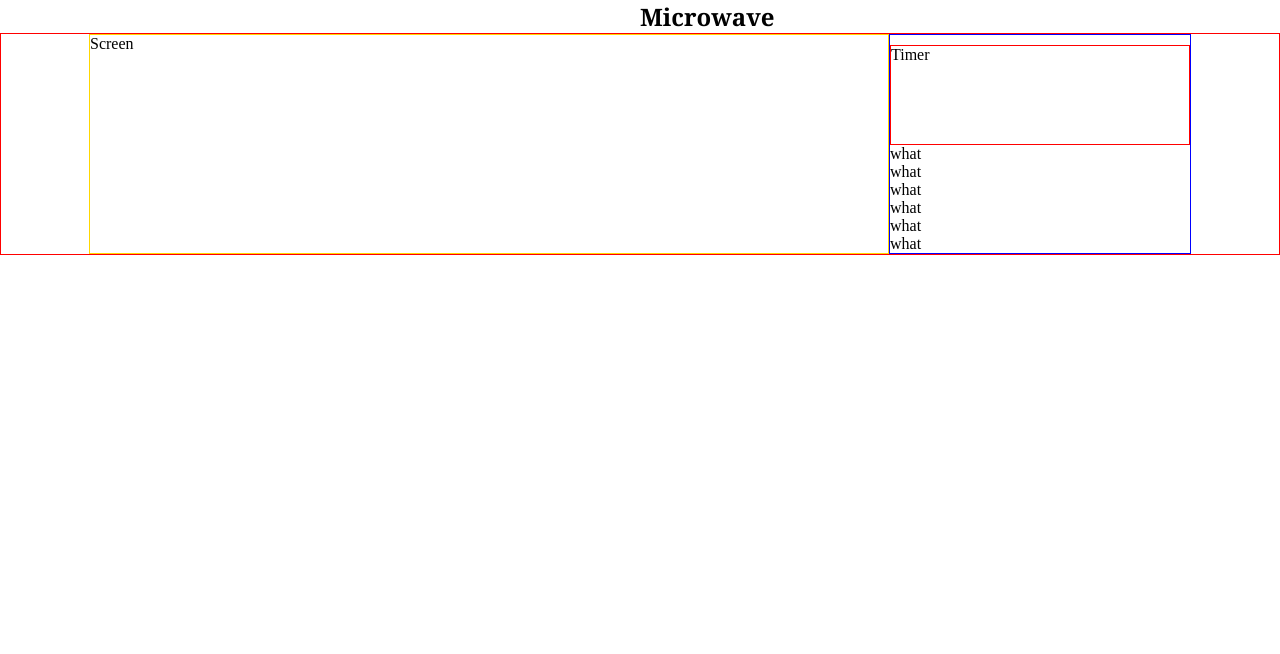
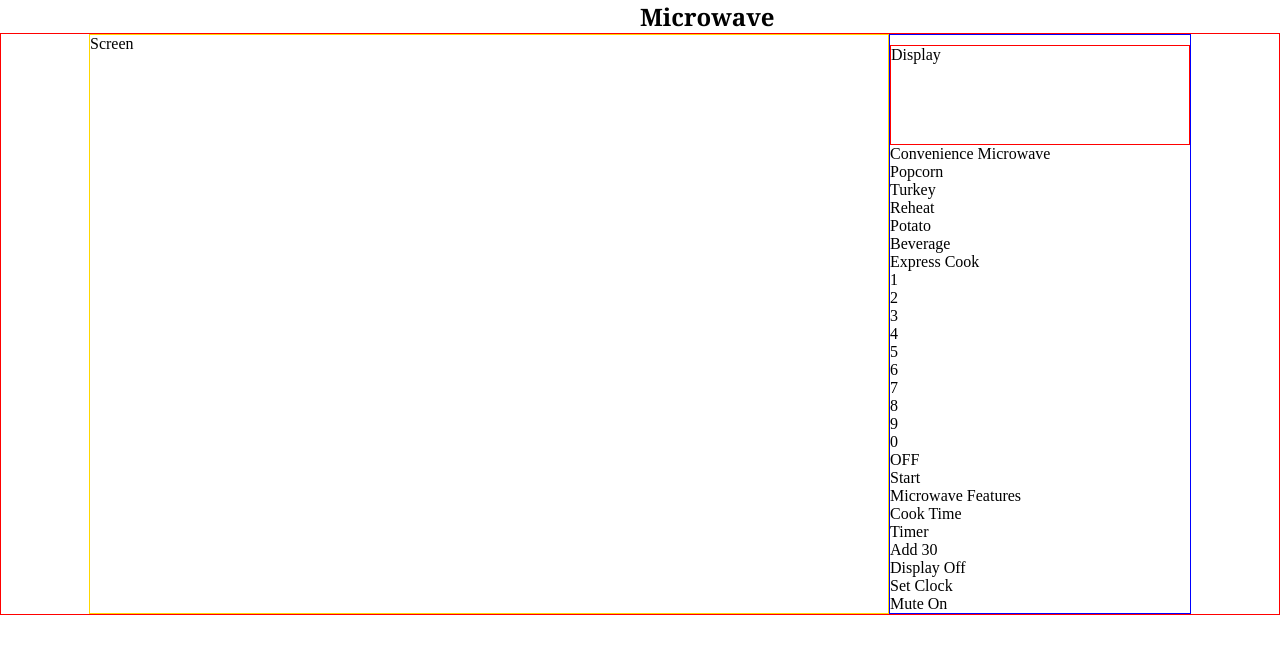
Before and after one commit to Sensationull/jsmess, a plain HTML site: page microwave/index.html in a window 1280 px wide. Drawn offline with Linux system fonts and the light colour scheme.

Commit message:
initial structure for microwave set

```diff
--- a/microwave/index.html
+++ b/microwave/index.html
@@ -11,13 +11,50 @@
   <div class="box-container">
     <div class="screen">Screen</div>
     <div class="timer-container">
-      <div class="display">Timer</div>
-      <div>what</div>
-      <div>what</div>
-      <div>what</div>
-      <div>what</div>
-      <div>what</div>
-      <div>what</div>
+      <div class="display">Display</div>
+      <div class="microwave-presets">Convenience Microwave
+        <div class="preset-container">
+          <div class="preset">Popcorn</div>
+          <div class="preset">Turkey</div>
+          <div class="preset">Reheat</div>
+          <div class="preset">Potato</div>
+          <div class="preset">Beverage</div>
+        </div>
+      </div>
+      <div class="express-cook">Express Cook
+        <div class="numbers-container">
+          <div class="numbers">1</div>
+          <div class="numbers">2</div>
+          <div class="numbers">3</div>
+          <div class="numbers">4</div>
+          <div class="numbers">5</div>
+        </div>
+        <!-- is there a beter way to display these numbers? -->
+        <div class="numbers-container">
+          <div class="numbers">6</div>
+          <div class="numbers">7</div>
+          <div class="numbers">8</div>
+          <div class="numbers">9</div>
+          <div class="numbers">0</div>
+        </div>
+      </div>
+      <div class="controls">
+        <div class="off">OFF</div>
+        <div id="start-pause">
+          <div>Start</div>
+        </div>
+      </div>
+      <div class="microwave-features-title">
+        Microwave Features
+      </div>
+      <div class="microwave-features-container">
+        <div class="features">Cook Time</div>
+        <div class="features">Timer</div>
+        <div class="features">Add 30</div>
+        <div class="features">Display Off</div>
+        <div class="features">Set Clock</div>
+        <div class="features">Mute On</div>
+      </div>
     </div>
   </div>
 </body>
```
